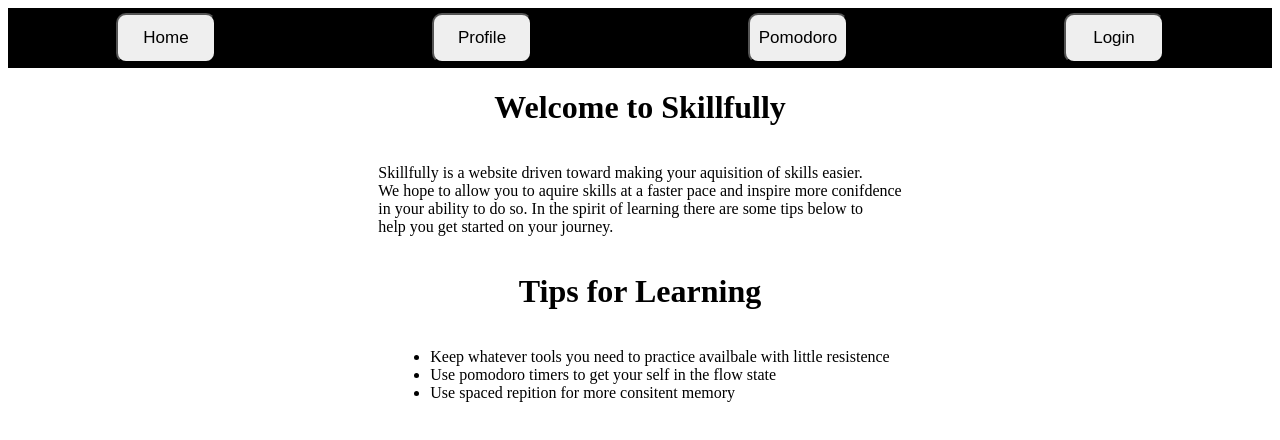
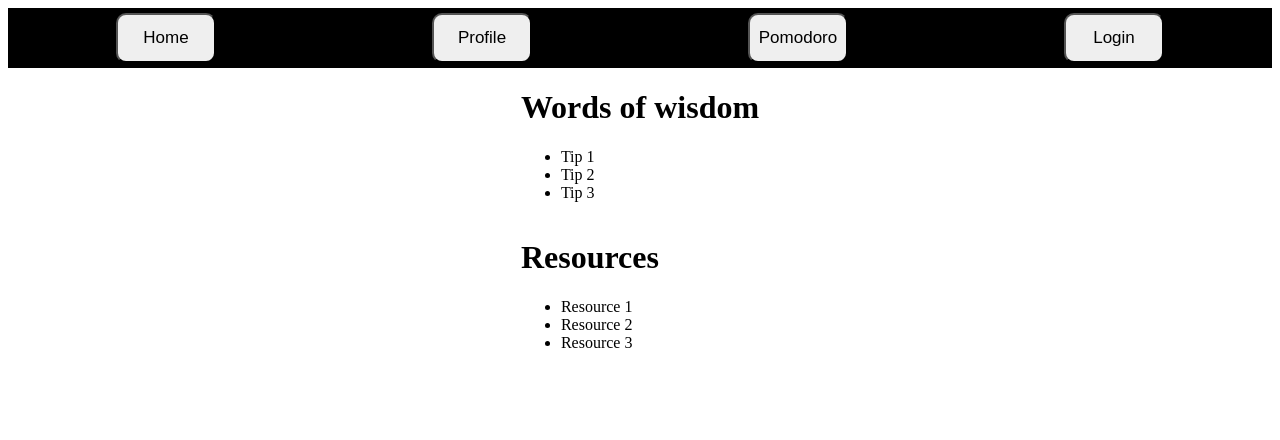
Before and after one commit to whitejamesthe2nd/skillfully, a React (Create React App) app in the folder client/: page /skills/1 in a window 1280 px wide. Shown: the top 440 px of the page. Built offline with nearby package versions, Linux system fonts and the light colour scheme.

Commit message:
added skill detail page

```diff
--- a/client/src/App.js
+++ b/client/src/App.js
@@ -5,18 +5,11 @@ import Pomodoro from "./components/Pomodoro/Pomodoro";
 import  Navbar  from "./components/navbar/Navbar";
 import Home from "./components/Home/Home";
 import Profile from "./components/Profile/Profile";
+import SkillPage from "./components/SkillPage/SkillPage";
 function App() {
 
   return (
     <BrowserRouter>
-
-        {/* <nav>
-            <ul>
-                <li><NavLink to="/pomodoro" activeclass="active">Pomodoro</NavLink></li>
-                <li><NavLink to="/login" activeclass="active">Login</NavLink></li>
-                <li><NavLink to="/" activeclass="active">Home</NavLink></li>
-            </ul>
-        </nav> */}
         <Navbar />
         <Switch>
             <Route path="/pomodoro">
@@ -29,9 +22,16 @@ function App() {
             <Route path="/profile">
                 <Profile />
             </Route>
+            {/* <Route key={id} path={`event-details/${event.id}`}>
+                    <EventDetails />
+                </Route> */}
+                <Route path={`/skills/1`}>
+                    <SkillPage />
+                </Route>
             <Route path="/">
                 <Home />
             </Route>
+
         </Switch>
     </BrowserRouter>
   );
--- a/client/src/components/Profile/Profile.js
+++ b/client/src/components/Profile/Profile.js
@@ -1,6 +1,7 @@
 import React, { useState } from 'react';
+import { useSelector } from "react-redux";
+import { makeStyles } from "@material-ui/core";
 import person from "./person.jpg";
-import { makeStyles } from "@material-ui/core";
 import SkillDisplay from "./SkillDisplay";
 
 const Profile = () => {
@@ -39,7 +40,7 @@ const Profile = () => {
 
     })
     const [theme,setTheme] = useState();
-    console.log(theme)
+    const auth = useSelector((state)=> state.auth)
     const handleChange =(e) =>{
         setTheme(e.target.value);
     }
@@ -63,7 +64,7 @@ const Profile = () => {
                 <SkillDisplay skill={skill} time={time} />
             </div>
             <div className={classes.theme}>
-                <h3>usename</h3>
+                <h3>{auth.username}</h3>
                 <form>
                     <select onChange={handleChange}>
                         <option value='day'>Day</option>
--- a/client/src/components/Profile/SkillDisplay.js
+++ b/client/src/components/Profile/SkillDisplay.js
@@ -1,5 +1,6 @@
 import React from 'react';
 import { makeStyles } from "@material-ui/core";
+import { NavLink } from 'react-router-dom';
 
 const SkillDisplay = (props) =>{
     const useStyles = makeStyles({
@@ -23,7 +24,7 @@ const SkillDisplay = (props) =>{
     const classes = useStyles()
         return (
             <div className={classes.content}>
-                <span>{`${skill}`}:</span>
+                <NavLink to='/skills/1' activeclass='active'><span>{`${skill}`}:</span></NavLink>
                 <span> {`${time}`}</span>
             </div>
         );
--- /dev/null
+++ b/client/src/components/SkillPage/SkillPage.js
@@ -0,0 +1,45 @@
+import React,{useState} from 'react';
+import {makeStyles} from '@material-ui/core';
+
+
+
+function Skillpage(props) {
+    const useStyles = makeStyles({
+        container:{
+            display: 'grid',
+            justifyContent: 'space-around'
+        },
+        semiContainer:{
+            display: 'flex',
+            justifyContent:'center'
+        }
+    })
+
+    const classes = useStyles();
+
+    return (
+        <>
+        <div className={classes.container}>
+        <div >
+
+            <h1 className={classes.semiContainer}>Words of wisdom</h1>
+                <ul >
+                    <li >Tip 1</li>
+                    <li>Tip 2</li>
+                    <li>Tip 3</li>
+                </ul>
+            </div>
+        <div>
+            <h1>Resources</h1>
+            <ul>
+                <li>Resource 1</li>
+                <li>Resource 2</li>
+                <li>Resource 3</li>
+            </ul>
+        </div>
+        </div>
+
+        </>
+    );
+}
+export default Skillpage;
```
